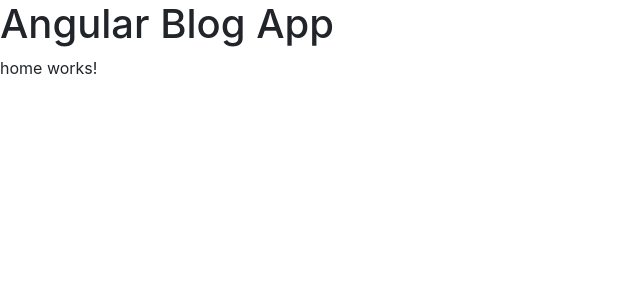
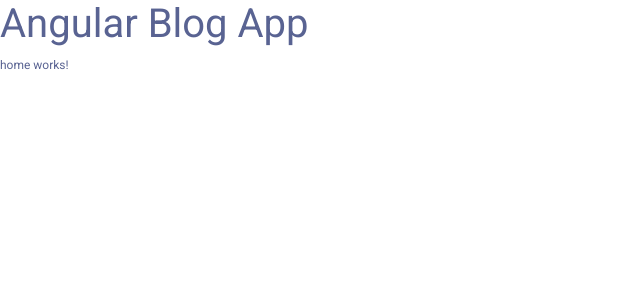
Before and after one commit to maheem20/Blog_App_Angular_Bootstrap_Firestore, an Angular app: page / in a window 1280 px wide. Shown: the top 300 px of the page, without its empty margins (0-640 px from the left). Built offline with nearby package versions, Linux system fonts and the light colour scheme.

Commit message:
set font family, size & color for body

```diff
--- a/src/styles.css
+++ b/src/styles.css
@@ -7,3 +7,9 @@
     --body-text-color: #596392;
     --navbar-footer-color: #F9F9F9;
 }
+
+body {
+    font-family: 'Roboto', sans-serif;
+    font-size: 12px;
+    color: var(--body-text-color);
+}
```
